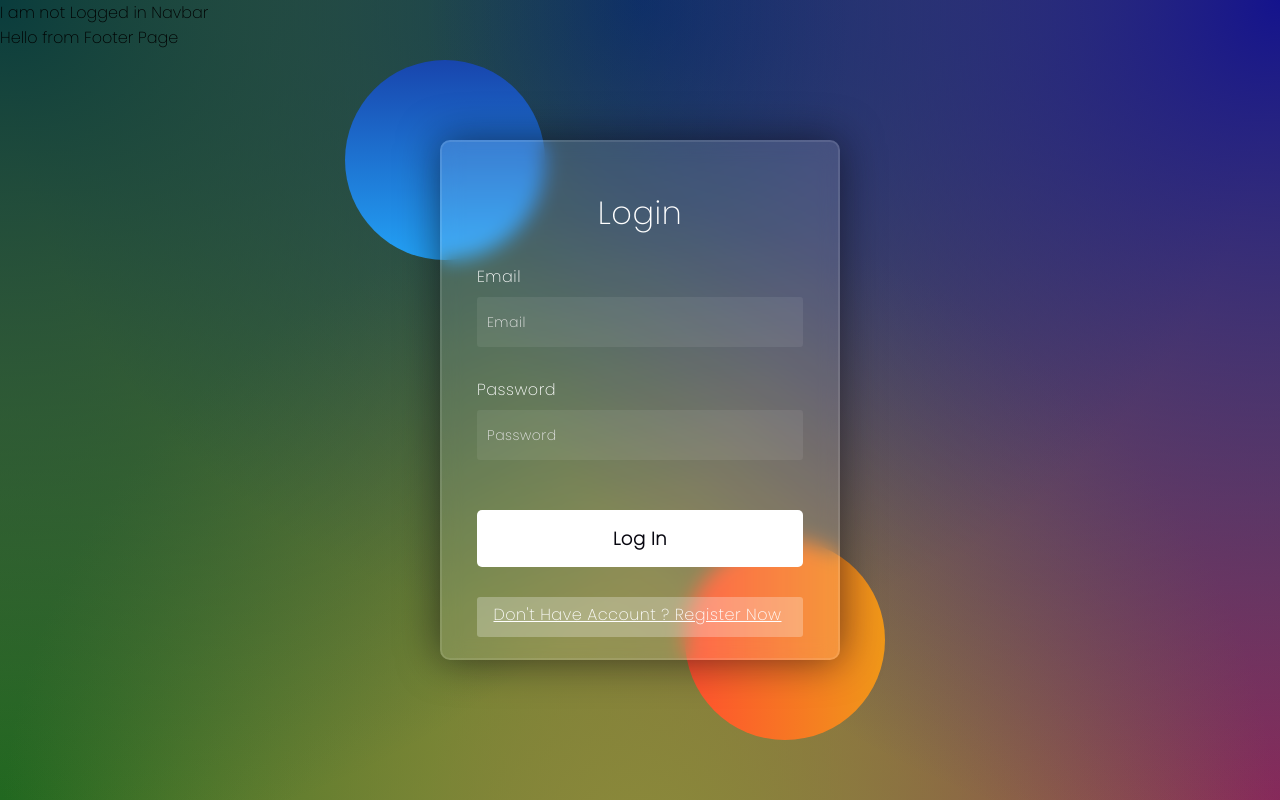
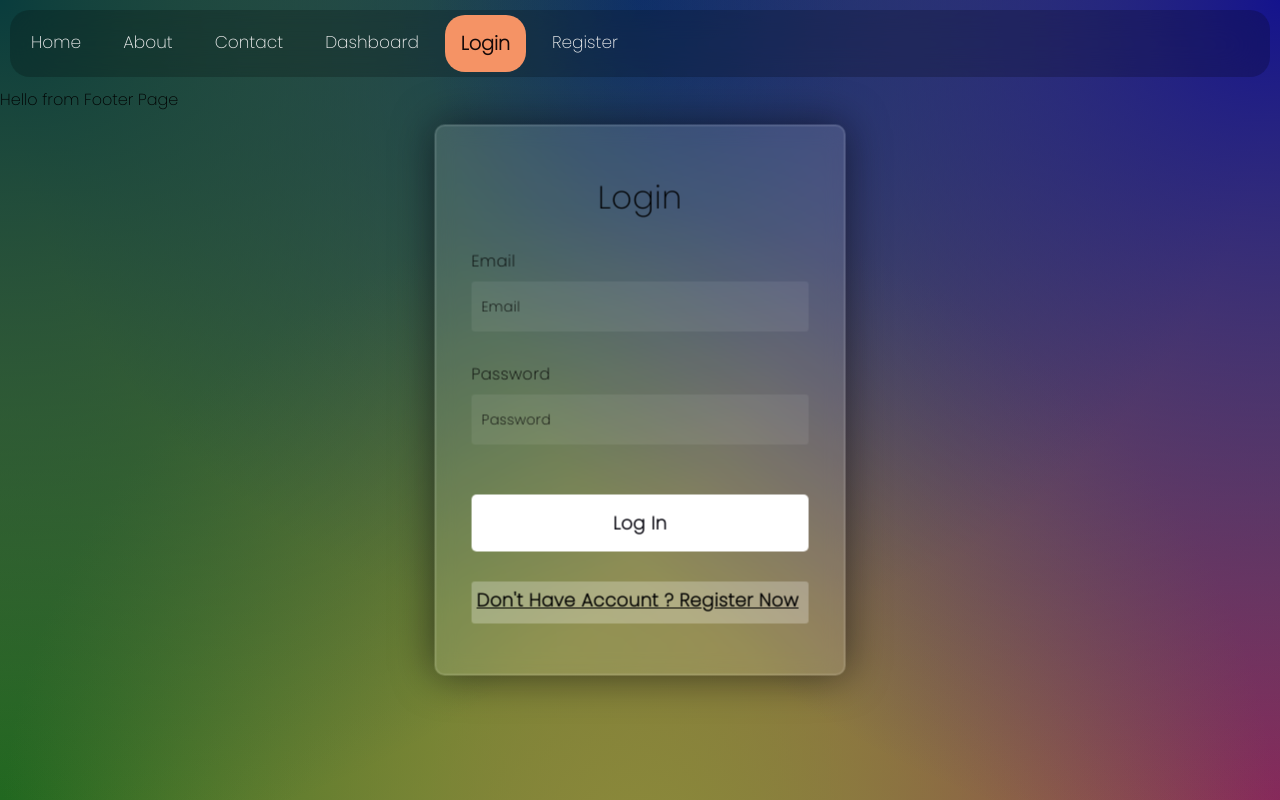
Before and after one commit to siddhesh1770/SinglePageWebDashboard, a React (Create React App) app: page /login in a window 1280 px wide. Built offline with nearby package versions, Linux system fonts and the light colour scheme.

Commit message:
Login and Register PC version ready

```diff
--- a/package.json
+++ b/package.json
@@ -6,7 +6,6 @@
     "@testing-library/jest-dom": "^5.16.1",
     "@testing-library/react": "^12.1.2",
     "@testing-library/user-event": "^13.5.0",
-    "bootstrap": "^4.6.0",
     "react": "^17.0.2",
     "react-dom": "^17.0.2",
     "react-router-dom": "^5.2.0",
--- a/public/index.html
+++ b/public/index.html
@@ -2,6 +2,10 @@
 <html lang="en">
   <head>
     <meta charset="utf-8" />
+    <link
+      rel="stylesheet"
+      href="https://cdnjs.cloudflare.com/ajax/libs/font-awesome/4.7.0/css/font-awesome.min.css"
+    />
     <link rel="icon" href="%PUBLIC_URL%/favicon.ico" />
     <meta name="viewport" content="width=device-width, initial-scale=1" />
     <meta name="theme-color" content="#000000" />
--- a/src/App.css
+++ b/src/App.css
@@ -16,21 +16,27 @@ body {
 }
 /* whole body design definations End------------ */
 /* Login/Signup page Design Start--------------------------- */
-.signUpForm1770 {
-  height: 600px;
+/* .signUpForm1770 {
+  height: 630px;
   width: 400px;
 }
 .loginForm1770 {
   height: 520px;
   width: 400px;
-}
+} */
 .loginForm,
 .signUpForm {
+  min-width: 400px;
   background-color: rgba(255, 255, 255, 0.13);
   position: absolute;
+  display: flex;
+  flex-direction: column;
   transform: translate(-50%, -50%);
   top: 50%;
   left: 50%;
+  /* margin: 50%; */
+  font-size: large !important;
+  font-weight: 600 !important;
   border-radius: 10px;
   backdrop-filter: blur(10px);
   border: 2px solid rgba(255, 255, 255, 0.1);
@@ -40,7 +46,7 @@ body {
 
 .signUpFormDiv form * {
   font-family: "Poppins", sans-serif;
-  color: #ffffff;
+  color: #000000;
   letter-spacing: 0.5px;
   outline: none;
   border: none;
@@ -50,6 +56,7 @@ body {
   font-size: 32px;
   font-weight: 500;
   line-height: 42px;
+
   text-align: center;
 }
 
@@ -71,7 +78,7 @@ body {
   font-weight: 300;
 }
 ::placeholder {
-  color: #e5e5e5;
+  color: #000000;
 }
 
 .loginFormSection button {
@@ -119,7 +126,7 @@ body {
 }
 /* Login/Signup page Design End--------------------------- */
 /* Background Circles Start------------------ */
-.loginFormSection .background {
+/* .loginFormSection .background {
   width: 430px;
   height: 520px;
   position: absolute;
@@ -143,5 +150,94 @@ body {
   background: linear-gradient(to right, #ff512f, #f09819);
   right: -30px;
   bottom: -80px;
+} */
+/* Background Circles End------------------ */
+
+/* kachra */
+/* Add a black background color to the top navigation */
+.topnav {
+  background-color: #333;
+  overflow: hidden;
+  /* display: flex; */
+  -webkit-backdrop-filter: blur(20px);
+  backdrop-filter: blur(20px) !important;
+  background: rgba(0, 0, 0, 0.2);
+  border-radius: 20px;
+  margin: 10px;
 }
-/* Background Circles End------------------ */
+
+/* Style the links inside the navigation bar */
+.topnav a {
+  margin: 5px;
+  float: left;
+  display: block;
+  color: #f2f2f2;
+  text-align: center;
+  padding: 14px 16px;
+  text-decoration: none;
+  font-size: 17px;
+  border-radius: 20px;
+  user-select: none;
+  -webkit-user-drag: none;
+}
+
+/* Change the color of links on hover */
+.topnav a:hover {
+  /* background-color: #ddd; */
+  -webkit-backdrop-filter: blur(50px);
+  backdrop-filter: blur(20px);
+  color: rgb(255, 255, 255);
+  border-radius: 20px;
+}
+.topnav .helloSection {
+  /* background-color: antiquewhite;
+  color: #333; */
+}
+.topnav .helloSection:hover {
+  background-color: #333;
+  color: #f2f2f2;
+}
+/* Add an active class to highlight the current page */
+.topnav a.active {
+  background-color: #f59365;
+  color: rgb(20, 9, 9);
+  font-weight: 700;
+  font-size: larger;
+}
+
+/* Hide the link that should open and close the topnav on small screens */
+.topnav .icon {
+  display: none;
+}
+
+@media screen and (max-width: 600px) {
+  .topnav a:not(:first-child) {
+    display: none;
+  }
+  .topnav a.icon {
+    float: right;
+    display: block;
+  }
+  .loginForm,
+  .signUpForm {
+    transform: translate(0, 0);
+    margin: 50px;
+  }
+}
+
+/* The "responsive" class is added to the topnav with JavaScript when the user clicks on the icon. This class makes the topnav look good on small screens (display the links vertically instead of horizontally) */
+@media screen and (max-width: 600px) {
+  .topnav.responsive {
+    position: relative;
+  }
+  .topnav.responsive a.icon {
+    position: absolute;
+    right: 0;
+    top: 0;
+  }
+  .topnav.responsive a {
+    float: none;
+    display: block;
+    text-align: left;
+  }
+}
--- a/src/components/Open.js
+++ b/src/components/Open.js
@@ -2,10 +2,17 @@ import React, { useContext, useState } from "react";
 import { useHistory, NavLink } from "react-router-dom";
 import { UserContext } from "../routes/Routing";
 
+const Contact = () => {
+  return (
+    <>
+      <div>Hello from Contact Page</div>
+    </>
+  );
+};
 const Dashboard = () => {
   const { state } = useContext(UserContext);
   const history = useHistory();
-  console.log(state);
+  // console.log(state);
   if (!state) {
     history.push("/login");
   }
@@ -18,16 +25,62 @@ const Navbar = () => {
     dispatch({ type: "USER", payload: false });
   };
   const IfLoggedIn = () => {
+    const myFunction = () => {
+      var x = document.getElementById("myTopnav");
+      if (x.className === "topnav") {
+        x.className += " responsive";
+      } else {
+        x.className = "topnav";
+      }
+    };
     return (
       <>
-        <div>I am logged In Navbar</div>
+        <header>
+          <div className="topnav" id="myTopnav">
+            {/* <NavLink to="/home" className="helloSection">
+              Brand
+            </NavLink> */}
+            <NavLink to="/home">Home</NavLink>
+            <NavLink to="/about">About</NavLink>
+            <NavLink to="/contact">Contact</NavLink>
+            <NavLink to="/dashboard">Dashboard</NavLink>
+            {/* <NavLink to="/login">Login</NavLink */}
+            {/* <NavLink to="/register">Register</NavLink> */}
+            <NavLink to="#" className="icon" onClick={myFunction}>
+              <i className="fa fa-bars"></i>
+            </NavLink>
+          </div>
+        </header>
       </>
     );
   };
   const IfNotLoggedIn = () => {
+    const myFunction = () => {
+      var x = document.getElementById("myTopnav");
+      if (x.className === "topnav") {
+        x.className += " responsive";
+      } else {
+        x.className = "topnav";
+      }
+    };
     return (
       <>
-        <div>I am not Logged in Navbar</div>
+        <header>
+          <div className="topnav" id="myTopnav">
+            {/* <NavLink to="/home" className="helloSection">
+              Brand
+            </NavLink> */}
+            <NavLink to="/home">Home</NavLink>
+            <NavLink to="/about">About</NavLink>
+            <NavLink to="/contact">Contact</NavLink>
+            <NavLink to="/dashboard">Dashboard</NavLink>
+            <NavLink to="/login">Login</NavLink>
+            <NavLink to="/register">Register</NavLink>
+            <NavLink to="#" className="icon" onClick={myFunction}>
+              <i className="fa fa-bars"></i>
+            </NavLink>
+          </div>
+        </header>
       </>
     );
   };
@@ -59,7 +112,7 @@ const Login = () => {
   const [password, setPassword] = useState("");
   const loginUser = async (e) => {
     e.preventDefault();
-    console.log("hello");
+    // console.log("hello");
     await fetch(
       "https://api-siddheshpatil.herokuapp.com/singleboard/api/auth/login",
       {
@@ -96,21 +149,23 @@ const Login = () => {
           </div>
           <form className="loginForm signUpForm loginForm1770">
             <h3>Login</h3>
-            <label for="email">Email</label>
+            <label htmlFor="email">Email</label>
             <input
               type="email"
               placeholder="Email"
               id="email"
               name="email"
+              autoComplete="on"
               onChange={(e) => setEmail(e.target.value)}
               required
             />
-            <label for="password">Password</label>
+            <label htmlFor="password">Password</label>
             <input
               required
               onChange={(e) => setPassword(e.target.value)}
               type="password"
               name="password"
+              autoComplete="on"
               placeholder="Password"
               id="password"
             />
@@ -139,7 +194,7 @@ const Register = () => {
   const [name, setName] = useState("");
   const registerUser = async (e) => {
     e.preventDefault();
-    console.log("hello");
+    // console.log("hello");
     await fetch(
       "https://api-siddheshpatil.herokuapp.com/singleboard/api/auth/register",
       {
@@ -171,30 +226,33 @@ const Register = () => {
           </div>
           <form className="loginForm signUpForm signUpForm1770">
             <h3>Register</h3>
-            <label for="name">Name</label>
+            <label htmlFor="name">Name</label>
             <input
               type="text"
               placeholder="Full Name"
+              autoComplete="on"
               id="name"
               name="name"
               onChange={(e) => setName(e.target.value)}
               required
             />
-            <label for="email">Email</label>
+            <label htmlFor="email">Email</label>
             <input
               type="email"
               placeholder="Email"
               id="email"
+              autoComplete="on"
               name="email"
               onChange={(e) => setEmail(e.target.value)}
               required
             />
-            <label for="password">Password</label>
+            <label htmlFor="password">Password</label>
             <input
               required
               onChange={(e) => setPassword(e.target.value)}
               type="password"
               name="password"
+              autoComplete="on"
               placeholder="Password"
               id="password"
             />
@@ -227,12 +285,28 @@ const Footer = () => {
   );
 };
 
+const About = () => {
+  return (
+    <>
+      <div>Hello from About page</div>
+    </>
+  );
+};
+
+const PushToHome = () => {
+  const history = useHistory();
+  history.push("/home");
+};
+
 export {
   Dashboard,
   Home,
+  PushToHome,
   Register,
+  About,
   Login,
   ResetPasswordScreen,
   Navbar,
   Footer,
+  Contact,
 };
--- a/src/routes/Routing.js
+++ b/src/routes/Routing.js
@@ -10,6 +10,8 @@ import {
   Home,
   Register,
   ResetPasswordScreen,
+  Contact,
+  About,
 } from "../components/Open";
 
 export const UserContext = createContext();
@@ -19,15 +21,31 @@ const MainSwitcher = () => {
     <>
       <Router>
         <Switch>
-          <Route exact path="/"></Route>
+          <Route exact path="/">
+            <Navbar />
+            <Home />
+            <Footer />
+            {/* <PushToHome /> */}
+          </Route>
+
           <Route path="/home">
             <Navbar />
             <Home />
             <Footer />
           </Route>
+          <Route path="/about">
+            <Navbar />
+            <About />
+            <Footer />
+          </Route>
           <Route path="/login">
             <Navbar />
             <Login />
+            <Footer />
+          </Route>
+          <Route path="/contact">
+            <Navbar />
+            <Contact />
             <Footer />
           </Route>
           <Route path="/register">
```
Also changed, not shown: 1 other file (tests, documents, lock files or other folders).
